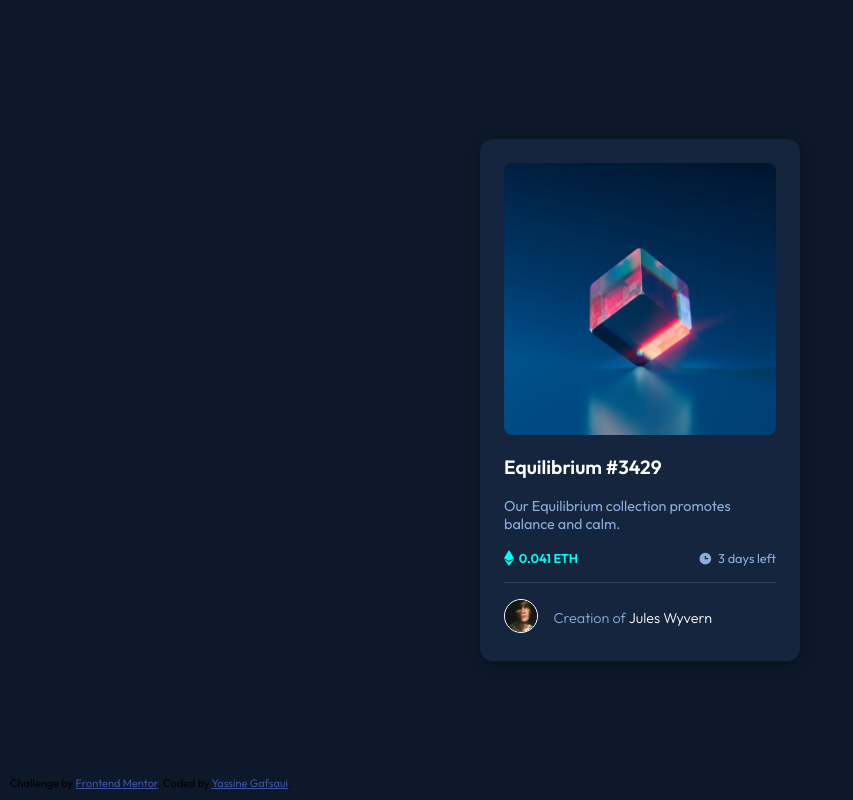
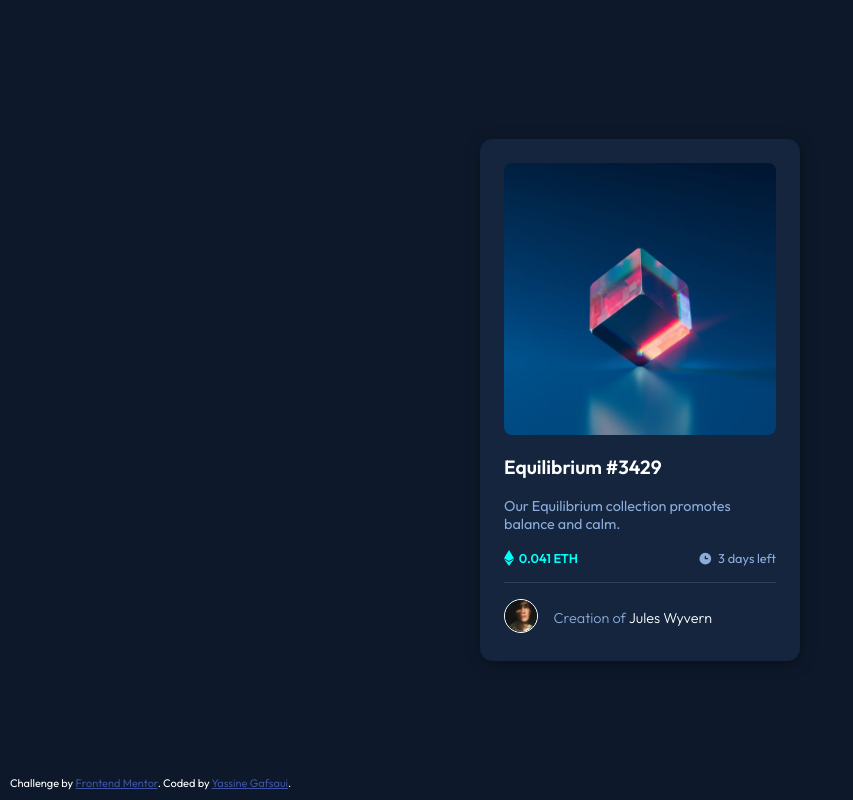
Before and after one commit to YASSINEGAFF69/NFT-preview-card-component, a plain HTML site: page index.html in a window 1280 px wide. Shown: the whole page, without its empty margins (0-853 px from the left). Drawn offline with Linux system fonts and the light colour scheme.

Commit message:
changing the color of attribution

```diff
--- a/styles.css
+++ b/styles.css
@@ -117,5 +117,5 @@ body{
 .name span:hover{
     color: var(--Cyan);
 }
-.attribution { font-size: 11px; text-align: center; position: absolute; bottom: 10px; left: 10px;}
+.attribution { font-size: 11px; text-align: center; position: absolute; bottom: 10px; left: 10px; color: var(--White);}
 .attribution a { color: hsl(228, 45%, 44%); }
```
